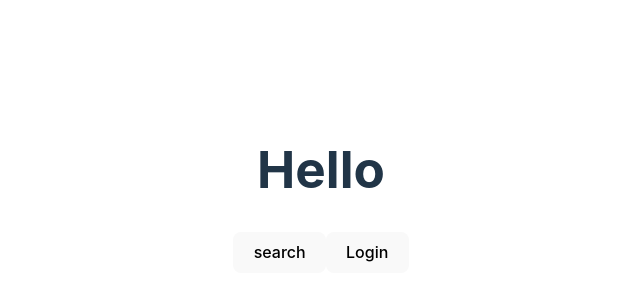
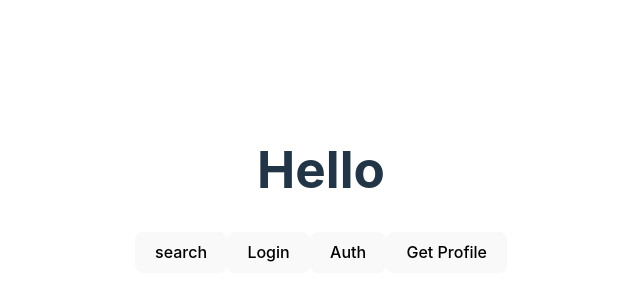
Before and after one commit to BrandonVilaychith/spotiwrap, a React (Vite) app: page / in a window 1280 px wide. Shown: the part 210-510 px from the top of the page, without its empty margins (319-959 px from the left). Built offline with nearby package versions, Linux system fonts and the light colour scheme.

Commit message:
auth flow finished, needs refactoring

```diff
--- a/src/App.tsx
+++ b/src/App.tsx
@@ -1,6 +1,6 @@
 import './App.css'
 import { useEffect, useState } from "react";
-import axios, { post } from "axios";
+import axios from "axios";
 
 // interface tokenRes {
 //   access_token: string,
@@ -13,36 +13,9 @@ function App() {
   const [token, setToken] = useState({access_token: "", expires_in: 0})
 
   useEffect(() => {
-    if (localStorage.getItem('code_verifier')) {
-      // const params = new URLSearchParams({
-      //   client_id: import.meta.env.VITE_SPOTIFY_CLIENT_ID,
-      //   client_secret: import.meta.env.VITE_SPOTIFY_CLIENT_SECRET,
-      //   grant_type: 'client_credentials'
-      // })
-      const urlParams = new URLSearchParams(window.location.search);
-      const code = urlParams.get('code');
-
-      const codeVerifier = localStorage.getItem('code_verifier');
-
-      const body = new URLSearchParams({
-        grant_type: 'authorization_code',
-        code: code,
-        redirect_uri: 'http://localhost:5173',
-        client_id: import.meta.env.VITE_SPOTIFY_CLIENT_SECRET,
-        code_verifier: codeVerifier
-      })
-
-      axios.post('https://accounts.spotify.com/api/token', body)
-        .then(res => console.log("second log: ", res))
-        .catch(error => console.log("Error: ", error))
+    if (localStorage.getItem('code_verifier') && !(localStorage.getItem('access_token'))) {
+      authorization()
     }
-
-
-    // console.log(params)
-    // axios.post('https://accounts.spotify.com/api/token', params).then(res => {
-    //   setToken(res.data);
-    // })
-    //   .catch(err => console.log("Error: ", err))
   }, [])
 
   const generateRandomString = (length: number): string => {
@@ -95,6 +68,45 @@ function App() {
     })
   }
 
+  const authorization = () => {
+    const urlParams = new URLSearchParams(window.location.search);
+    const code = urlParams.get('code');
+    const codeVerifier = localStorage.getItem('code_verifier');
+
+    const params = new URLSearchParams({
+      grant_type: 'authorization_code',
+      code: code,
+      redirect_uri: 'http://localhost:5173',
+      client_id: import.meta.env.VITE_SPOTIFY_CLIENT_ID,
+      code_verifier: codeVerifier
+    })
+
+    axios.post('https://accounts.spotify.com/api/token', {}, {
+      headers: {
+        "Content-Type": "application/x-www-form-urlencoded"
+      },
+      params: params
+    })
+      .then(res => {
+        localStorage.setItem('access_token', res.data.access_token)
+        localStorage.setItem('expires_in', res.data.expires_in)
+      })
+      .catch(error => console.log('error: ', error))
+  }
+
+  const getProfile = async (e) => {
+    e.preventDefault();
+    const accessToken = localStorage.getItem('access_token');
+
+    const response = await axios.get('https://api.spotify.com/v1/me', {
+      headers: {
+        Authorization: 'Bearer ' + accessToken
+      }
+    })
+
+    console.log('My data: ', response)
+  }
+
   const artistSearch = async (event) => {
     event.preventDefault();
     try {
@@ -112,6 +124,8 @@ function App() {
       <p>{token.access_token}</p>
       <button onClick={artistSearch}>search</button>
       <button onClick={login}>Login</button>
+      <button onClick={authorization}>Auth</button>
+      <button onClick={getProfile}>Get Profile</button>
     </>
   )
 }
```
